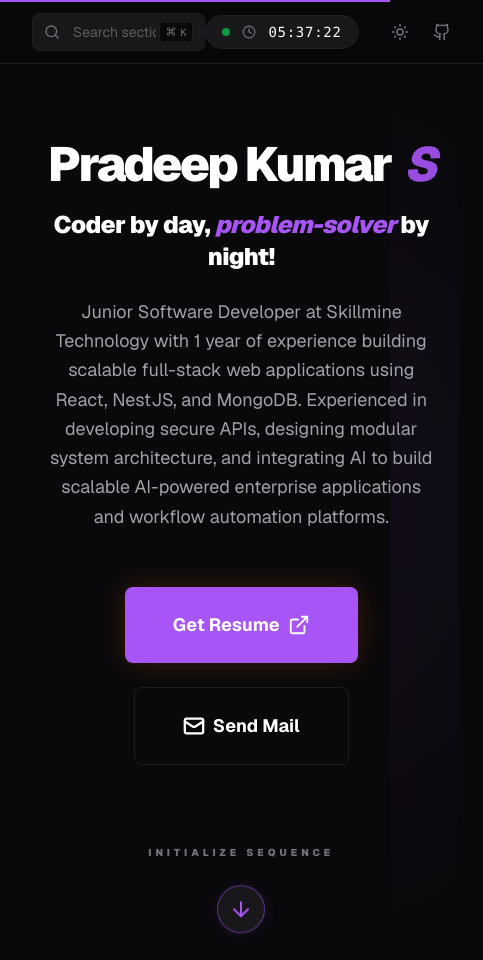
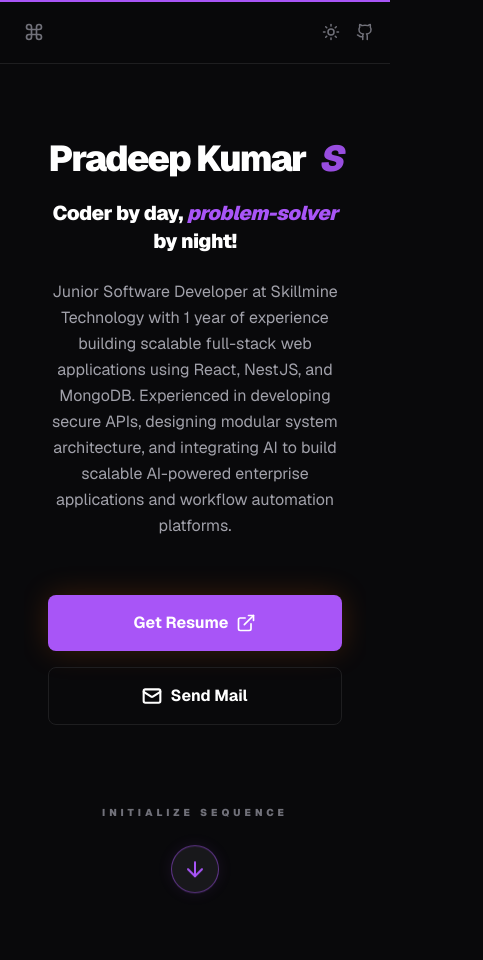
Before and after one commit to Pradeepkumar-18/pradeep-portfolio, a React (Vite) app: page / in a window 390 px wide. Shown: the whole page, 483 px wide, since content can reach past the window. After the commit the page ends 920 px from the top, so only its background shows below. Built offline with nearby package versions, Linux system fonts and the light colour scheme.

Commit message:
feat: add core portfolio components including skills, experience, and layout.

```diff
--- a/src/components/About.tsx
+++ b/src/components/About.tsx
@@ -28,7 +28,7 @@ const About = () => {
                     </motion.h2>
 
                     <motion.h3
-                        className="text-4xl md:text-6xl lg:text-7xl font-black text-text-primary leading-[0.9] tracking-tighter max-w-4xl mx-auto"
+                        className="text-3xl sm:text-4xl md:text-6xl lg:text-7xl font-black text-text-primary leading-[1.1] md:leading-[0.9] tracking-tighter max-w-4xl mx-auto"
                         initial={{ opacity: 0, scale: 0.95 }}
                         whileInView={{ opacity: 1, scale: 1 }}
                         transition={{ delay: 0.3 }}
@@ -37,7 +37,7 @@ const About = () => {
                     </motion.h3>
 
                     <motion.div
-                        className="space-y-6 text-text-secondary leading-relaxed text-lg md:text-xl max-w-3xl mx-auto opacity-80"
+                        className="space-y-6 text-text-secondary leading-relaxed text-base md:text-xl max-w-3xl mx-auto opacity-80"
                         initial={{ opacity: 0 }}
                         whileInView={{ opacity: 1 }}
                         transition={{ delay: 0.4 }}
@@ -52,7 +52,7 @@ const About = () => {
 
                 <div className="w-full max-w-3xl mx-auto">
                     <motion.div
-                        className="glass-card p-12 group hover:border-primary/30 transition-all shadow-2xl shadow-text-primary/5 bg-background/40 backdrop-blur-xl"
+                        className="glass-card p-6 sm:p-12 group hover:border-primary/30 transition-all shadow-2xl shadow-text-primary/5 bg-background/40 backdrop-blur-xl"
                         initial={{ opacity: 0, y: 20 }}
                         whileInView={{ opacity: 1, y: 0 }}
                         transition={{ delay: 0.5 }}
--- a/src/components/Hero.tsx
+++ b/src/components/Hero.tsx
@@ -69,21 +69,21 @@ const Hero = ({ setActiveTab }: { setActiveTab?: (tab: string) => void }) => {
 
 
                     <motion.h1
-                        className="text-5xl md:text-7xl lg:text-8xl font-black text-text-primary tracking-tighter leading-[0.85] flex flex-nowrap justify-center items-center gap-x-3 md:gap-x-4 group cursor-default whitespace-nowrap"
+                        className="text-4xl sm:text-5xl md:text-7xl lg:text-8xl font-black text-text-primary tracking-tighter leading-[0.85] flex flex-wrap md:flex-nowrap justify-center items-center gap-x-3 md:gap-x-4 group cursor-default"
                         initial={{ opacity: 0, scale: 0.95 }}
                         animate={{ opacity: 1, scale: 1 }}
                         transition={{ delay: 0.2, type: "spring", stiffness: 100 }}
                     >
-                        <span className="transition-transform duration-500 group-hover:translate-x-1">
+                        <span className="transition-transform duration-500 group-hover:translate-x-1 whitespace-nowrap">
                             {portfolioData.personal.name}
                         </span>
-                        <span className="text-primary italic opacity-90 transition-all duration-500 group-hover:scale-110">
+                        <span className="text-primary italic opacity-90 transition-all duration-500 group-hover:scale-110 whitespace-nowrap">
                             {portfolioData.personal.surname}
                         </span>
                     </motion.h1>
 
                     <motion.h2
-                        className="text-2xl md:text-4xl font-black text-text-primary tracking-tight mt-6"
+                        className="text-xl sm:text-2xl md:text-4xl font-black text-text-primary tracking-tight mt-6"
                         initial={{ opacity: 0, y: 20 }}
                         animate={{ opacity: 1, y: 0 }}
                         transition={{ delay: 0.4 }}
@@ -94,7 +94,7 @@ const Hero = ({ setActiveTab }: { setActiveTab?: (tab: string) => void }) => {
                     </motion.h2>
 
                     <motion.p
-                        className="text-lg md:text-xl text-text-secondary max-w-2xl mx-auto leading-relaxed mt-4 opacity-80"
+                        className="text-base md:text-xl text-text-secondary max-w-2xl mx-auto leading-relaxed mt-4 opacity-80"
                         initial={{ opacity: 0, y: 20 }}
                         animate={{ opacity: 1, y: 0 }}
                         transition={{ delay: 0.5 }}
@@ -104,17 +104,17 @@ const Hero = ({ setActiveTab }: { setActiveTab?: (tab: string) => void }) => {
                 </div>
 
                 <motion.div
-                    className="flex flex-wrap items-center justify-center gap-6 mt-6"
+                    className="flex flex-col sm:flex-row items-center justify-center gap-4 sm:gap-6 mt-6 w-full sm:w-auto"
                     initial={{ opacity: 0, y: 20 }}
                     animate={{ opacity: 1, y: 0 }}
                     transition={{ delay: 0.6 }}
                 >
-                    <a href={portfolioData.hero.actions[0].href} target="_blank" rel="noopener noreferrer" className="btn-dashboard-primary px-12 py-6 text-lg shadow-[0_0_30px_rgba(255,107,0,0.2)] hover:shadow-[0_0_40px_rgba(255,107,0,0.3)] transition-all">
+                    <a href={portfolioData.hero.actions[0].href} target="_blank" rel="noopener noreferrer" className="btn-dashboard-primary w-full sm:w-auto justify-center px-8 md:px-12 py-4 md:py-6 text-base md:text-lg shadow-[0_0_30px_rgba(255,107,0,0.2)] hover:shadow-[0_0_40px_rgba(255,107,0,0.3)] transition-all">
                         Get Resume
-                        <ExternalLink size={22} />
+                        <ExternalLink size={20} />
                     </a>
-                    <a href={`mailto:${portfolioData.contact.email}`} className="btn-dashboard-secondary px-12 py-6 text-lg">
-                        <Mail size={22} strokeWidth={2.5} />
+                    <a href={`mailto:${portfolioData.contact.email}`} className="btn-dashboard-secondary w-full sm:w-auto justify-center px-8 md:px-12 py-4 md:py-6 text-base md:text-lg">
+                        <Mail size={20} strokeWidth={2.5} />
                         Send Mail
                     </a>
                 </motion.div>
--- a/src/components/Layout.tsx
+++ b/src/components/Layout.tsx
@@ -1,3 +1,4 @@
+import React, { useState } from 'react';
 import { motion, useScroll, useSpring } from 'framer-motion';
 import Sidebar from './Sidebar';
 import Topbar from './Topbar';
@@ -18,20 +19,30 @@ const Layout: React.FC<LayoutProps> = ({ children, activeTab, setActiveTab, them
         restDelta: 0.001,
     });
 
+    const [isSidebarOpen, setIsSidebarOpen] = useState(false);
+
     return (
         <div className="min-h-screen bg-background flex transition-colors duration-300">
             {/* Left Sidebar */}
-            <Sidebar activeTab={activeTab} setActiveTab={setActiveTab} />
+            <Sidebar
+                activeTab={activeTab}
+                setActiveTab={(tab) => {
+                    setActiveTab(tab);
+                    setIsSidebarOpen(false);
+                }}
+                isOpen={isSidebarOpen}
+                onClose={() => setIsSidebarOpen(false)}
+            />
 
             {/* Main Content Area */}
-            <div className="flex-1 md:ml-[260px] flex flex-col min-h-screen relative">
+            <div className="flex-1 flex flex-col min-h-screen relative md:pl-[260px]">
                 {/* Global Scroll Progress */}
                 <motion.div
                     className="fixed top-0 left-0 right-0 h-[2px] bg-primary origin-left z-[60] md:left-[260px]"
                     style={{ scaleX }}
                 />
 
-                <Topbar theme={theme} toggleTheme={toggleTheme} />
+                <Topbar theme={theme} toggleTheme={toggleTheme} onMenuClick={() => setIsSidebarOpen(!isSidebarOpen)} />
 
                 <main className="flex-1 relative">
                     <div className="max-w-6xl mx-auto px-6 md:px-2">
--- a/src/components/Skills.tsx
+++ b/src/components/Skills.tsx
@@ -18,11 +18,11 @@ const Skills = () => {
                     <p className="text-text-secondary text-lg md:text-xl max-w-2xl">A comprehensive overview of my technical capabilities and the specialized tools I utilize to build intelligent systems.</p>
                 </div>
 
-                <div className="grid grid-cols-1 md:grid-cols-2 gap-8 w-full max-w-5xl">
+                <div className="grid grid-cols-1 md:grid-cols-2 gap-6 md:gap-8 w-full max-w-5xl">
                     {portfolioData.skills.map((category, index) => (
                         <motion.div
                             key={index}
-                            className="glass-card p-10 hover:border-primary/40 transition-all group"
+                            className="glass-card p-6 sm:p-10 hover:border-primary/40 transition-all group"
                             initial={{ opacity: 0, y: 10 }}
                             whileInView={{ opacity: 1, y: 0 }}
                             viewport={{ once: true }}
--- a/src/components/Topbar.tsx
+++ b/src/components/Topbar.tsx
@@ -4,9 +4,10 @@ import { Search, Clock, Sun, Moon, Github, Command } from 'lucide-react';
 interface TopbarProps {
     theme: 'light' | 'dark';
     toggleTheme: () => void;
+    onMenuClick: () => void;
 }
 
-const Topbar: React.FC<TopbarProps> = ({ theme, toggleTheme }) => {
+const Topbar: React.FC<TopbarProps> = ({ theme, toggleTheme, onMenuClick }) => {
     const [time, setTime] = useState(new Date());
 
     useEffect(() => {
@@ -22,9 +23,18 @@ const Topbar: React.FC<TopbarProps> = ({ theme, toggleTheme }) => {
     });
 
     return (
-        <header className="h-16 border-b border-border bg-background/80 backdrop-blur-md sticky top-0 z-40 px-8 flex items-center justify-between transition-colors duration-300">
+        <header className="h-16 border-b border-border bg-background/80 backdrop-blur-md sticky top-0 z-40 px-4 md:px-8 flex items-center justify-between transition-colors duration-300">
+            <div className="flex items-center gap-4">
+                <button
+                    onClick={onMenuClick}
+                    className="p-2 rounded-lg hover:bg-input-bg transition-colors md:hidden text-text-muted hover:text-text-primary"
+                    aria-label="Open menu"
+                >
+                    <Command size={20} />
+                </button>
+
                 {/* Search Bar */}
-            <div className="relative group max-w-md w-full">
+                <div className="relative group max-w-md w-full hidden sm:block">
                     <Search className="absolute left-3 top-1/2 -translate-y-1/2 text-text-muted group-focus-within:text-text-primary transition-colors" size={16} />
                     <input
                         type="text"
@@ -35,16 +45,17 @@ const Topbar: React.FC<TopbarProps> = ({ theme, toggleTheme }) => {
                         <Command size={10} /> K
                     </div>
                 </div>
+            </div>
 
             {/* Icons & Clock */}
-            <div className="flex items-center gap-6">
-                <div className="flex items-center gap-3 bg-input-bg border border-border rounded-full px-4 py-1.5 shadow-sm group">
+            <div className="flex items-center gap-3 md:gap-6">
+                <div className="hidden sm:flex items-center gap-3 bg-input-bg border border-border rounded-full px-4 py-1.5 shadow-sm group">
                     <div className="size-2 rounded-full bg-green-500 animate-pulse"></div>
                     <Clock size={14} className="text-text-muted" />
                     <span className="text-sm font-mono text-text-primary tracking-wider">{formattedTime}</span>
                 </div>
 
-                <div className="flex items-center gap-4 text-text-muted">
+                <div className="flex items-center gap-2 md:gap-4 text-text-muted">
                     <button
                         onClick={toggleTheme}
                         className="p-2 rounded-lg hover:bg-input-bg transition-colors"
```
Also changed, not shown: src/components/Contact.tsx (+14 -14 lines), src/components/Education.tsx (+8 -8 lines), src/components/Experience.tsx (+6 -6 lines), src/components/Sidebar.tsx (+28 -5 lines), src/components/Stats.tsx (+6 -6 lines). Lines whose indentation alone changed are shown as unchanged.
